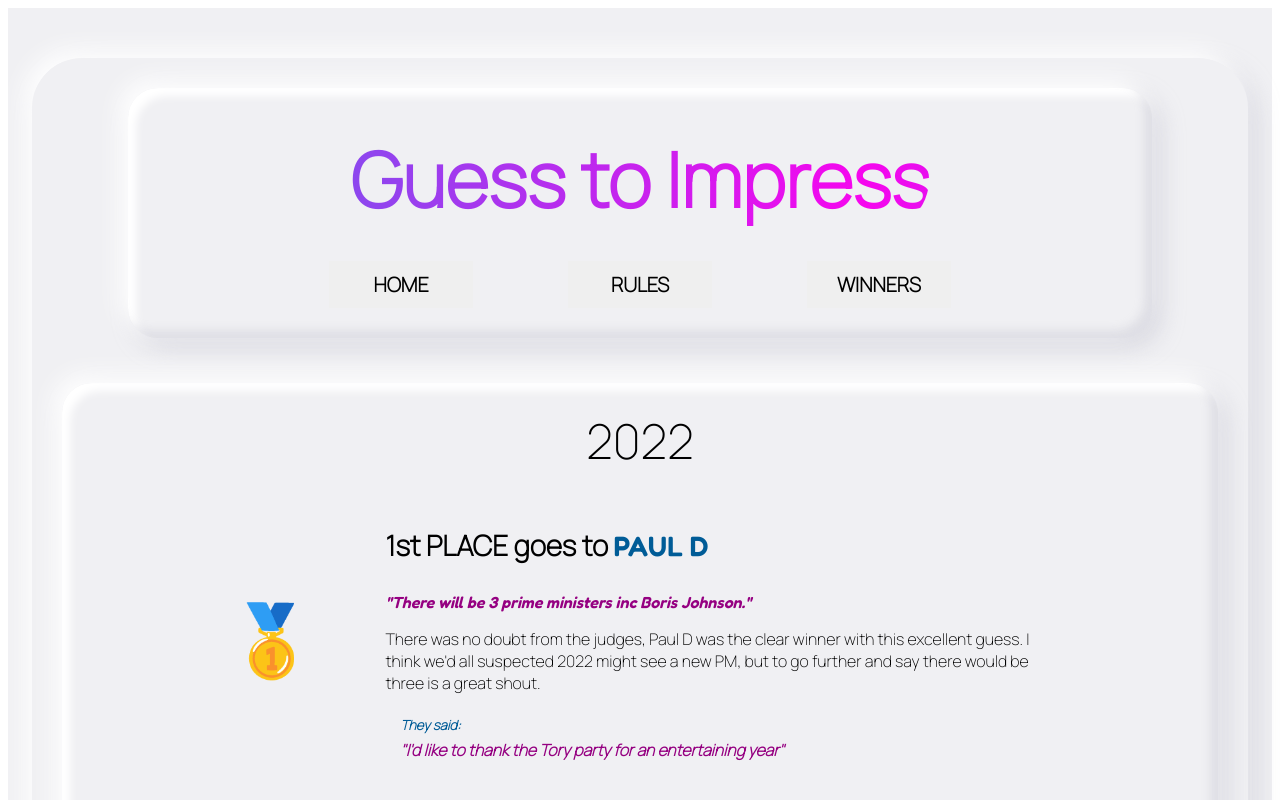
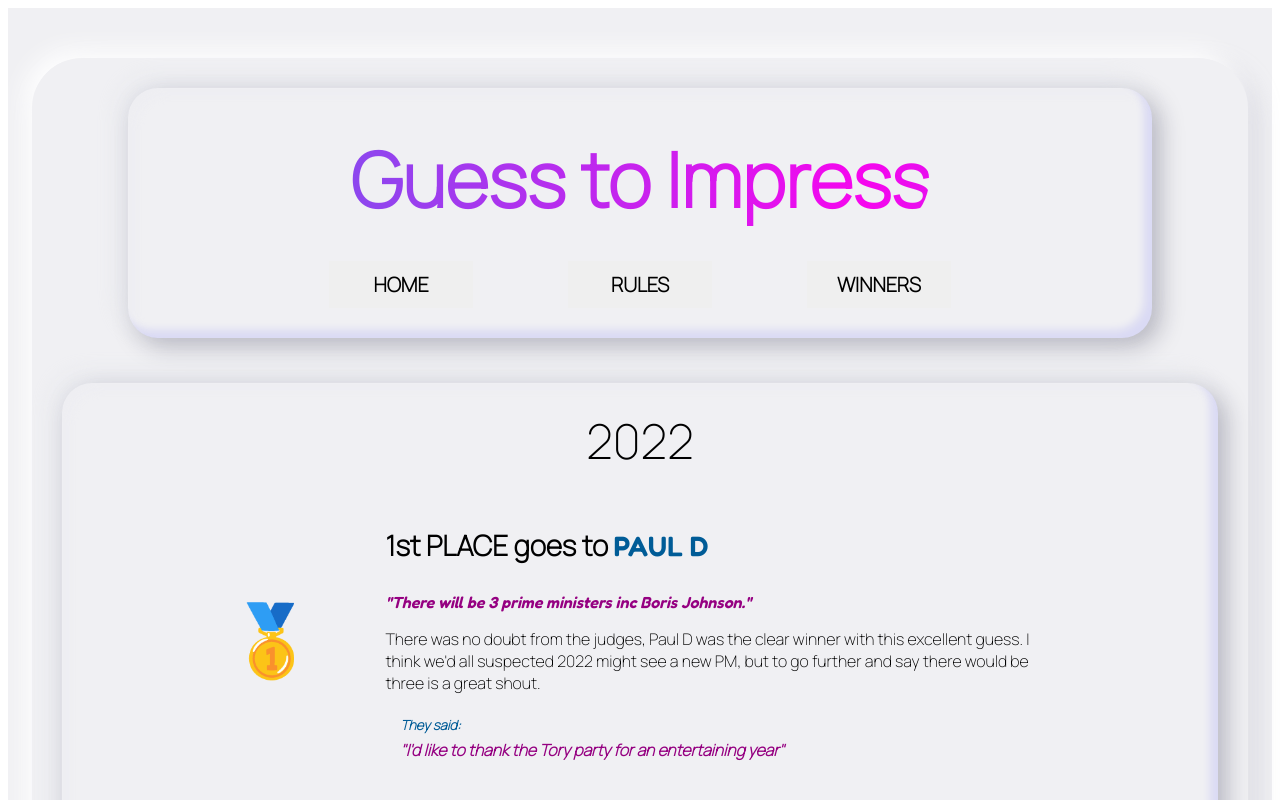
Before and after one commit to curlyfriesplease/guesstoimpress, a React (Create React App) app: page /winners in a window 1280 px wide. Shown: the top 800 px of the page. Built offline with nearby package versions, Linux system fonts and the light colour scheme; no server answers; what aws-amplify would draw is missing.

Commit message:
Increases emphasis of dropShadows

```diff
--- a/src/App.css
+++ b/src/App.css
@@ -35,15 +35,15 @@
 }
 
 .dropShadow2 {
-  -moz-box-shadow: inset -8px -8px 8px 0 rgba(174, 174, 192, 0.25),
+  -moz-box-shadow: inset -8px -8px 8px 0 rgba(25, 25, 233, 0.096),
     inset 8px 8px 8px 0 #fff, -8px -8px 24px 0 #fff,
-    8px 8px 24px 0 rgba(174, 174, 192, 0.4);
-  -webkit-box-shadow: inset -8px -8px 8px 0 rgba(174, 174, 192, 0.25),
-    inset 8px 8px 8px 0 #fff, -8px -8px 24px 0 #fff,
-    8px 8px 24px 0 rgba(174, 174, 192, 0.4);
-  box-shadow: inset -8px -8px 8px 0 rgba(174, 174, 192, 0.25),
-    inset 8px 8px 8px 0 #fff, -8px -8px 24px 0 #fff,
-    8px 8px 24px 0 rgba(174, 174, 192, 0.4);
+    8px 8px 24px 0 rgba(41, 14, 10, 0.774);
+  -webkit-box-shadow: inset -8px -8px 8px 0 rgba(174, 174, 192, 0.11),
+    inset 8px 8px 8px 0 #d5d9eb31, -8px -8px 24px 0 #fff,
+    8px 8px 24px 0 rgba(32, 10, 10, 0.829);
+  box-shadow: inset -8px -8px 8px 0 rgba(6, 6, 252, 0.096),
+    inset 8px 8px 8px 0 #e6e8f028, -8px -8px 24px 0 #d8dce454,
+    8px 8px 24px 0 rgba(25, 25, 53, 0.274);
   border-radius: 30px;
 }
 
```
